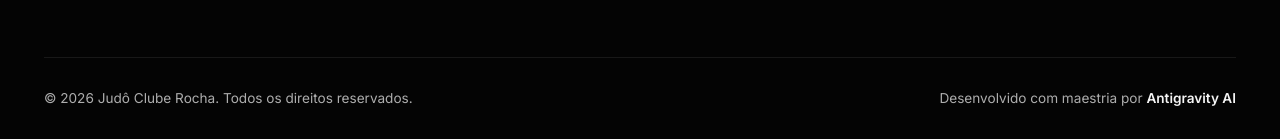
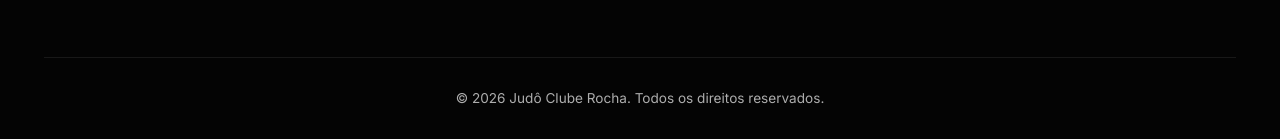
Before and after one commit to nogueiraskidib/cluberocha, a plain HTML site: page index.html in a window 1280 px wide. Shown: the part 8605-8744 px from the top of the page. Drawn offline with nearby package versions, Linux system fonts and the light colour scheme.

Commit message:
style: remove developer signature and center copyright bar

```diff
--- a/index.html
+++ b/index.html
@@ -714,9 +714,6 @@
         <p class="copyright">
           &copy; <span id="current-year">2026</span> Judô Clube Rocha. Todos os direitos reservados.
         </p>
-        <p class="developer">
-          Desenvolvido com maestria por <a href="#" target="_blank" rel="noopener">Antigravity AI</a>
-        </p>
       </div>
     </div>
   </footer>
--- a/style.css
+++ b/style.css
@@ -1337,10 +1337,11 @@
   border-top: 1px solid var(--color-border);
   padding-top: 30px;
   display: flex;
-  justify-content: space-between;
+  justify-content: center;
   align-items: center;
   flex-wrap: wrap;
   gap: 20px;
+  text-align: center;
 }
 
 .copyright {
```
